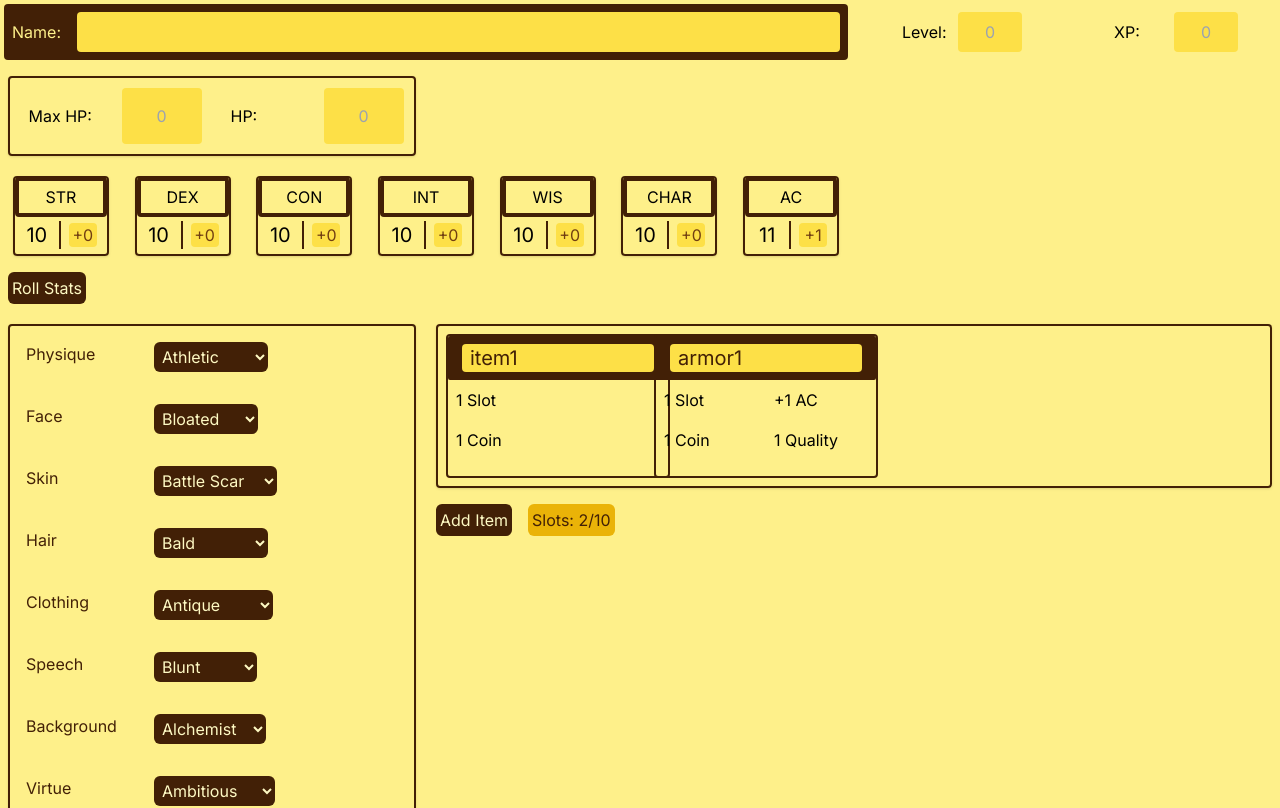
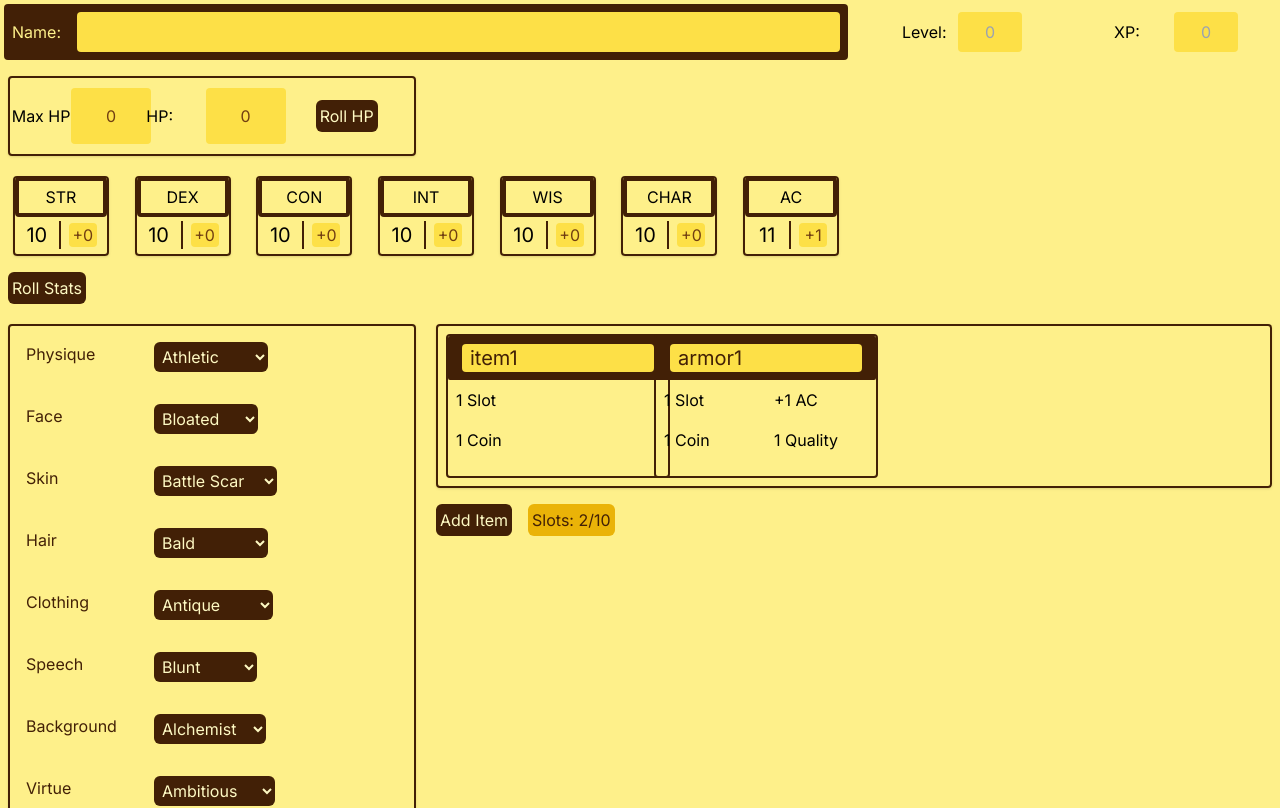
Before and after one commit to mf-andres/knave-charsheet, a Next.js app: page / in a window 1280 px wide. Shown: the top 808 px of the page. Built offline with nearby package versions, Linux system fonts and the light colour scheme.

Commit message:
feat: roll hp

```diff
--- a/components/hp.tsx
+++ b/components/hp.tsx
@@ -1,23 +1,44 @@
+import { useState } from "react";
+
 interface Props {}
 
 const HpInput: React.FC<Props> = () => {
+  const [maxHp, setMaxHp] = useState(0);
+  const [hp, setHp] = useState(0);
+  const rollHp = () => {
+    const rollD8 = () => Math.floor(Math.random() * 8) + 1;
+    const newMaxHp = rollD8();
+    setMaxHp(newMaxHp);
+    setHp(newMaxHp);
+  };
+
   return (
-    <div className="grid grid-cols-2 h-20 border-2 m-2 border-yellow-950 rounded shadow">
+    <div className="grid grid-cols-3 h-20 border-2 m-2 border-yellow-950 rounded shadow">
       <div className="grid grid-cols-2 justify-items-center items-center">
         <div className="p-2 w-20">Max HP: </div>
         <input
           type="text"
-          className="w-20 h-14 m-2 p-2 text-yellow-900 text-center rounded"
-          placeholder="0"
+          className="w-20 h-14 m-2 text-yellow-900 text-center rounded"
+          value={maxHp}
+          onChange={(e) => setMaxHp(parseInt(e.target.value))}
         ></input>
       </div>
       <div className="grid grid-cols-2 justify-items-center items-center">
         <div className="p-2 w-20">HP: </div>
         <input
           type="text"
-          className="w-20 h-14 m-2 p-2 text-yellow-900 text-center rounded"
-          placeholder="0"
+          className="w-20 h-14 m-2 text-yellow-900 text-center rounded"
+          value={hp}
+          onChange={(e) => setHp(parseInt(e.target.value))}
         ></input>
+      </div>
+      <div className="grid content-center justify-center">
+        <button
+          className="m-2 p-1 bg-yellow-950 text-yellow-100 rounded-md"
+          onClick={(e) => rollHp()}
+        >
+          Roll HP
+        </button>
       </div>
     </div>
   );
```
